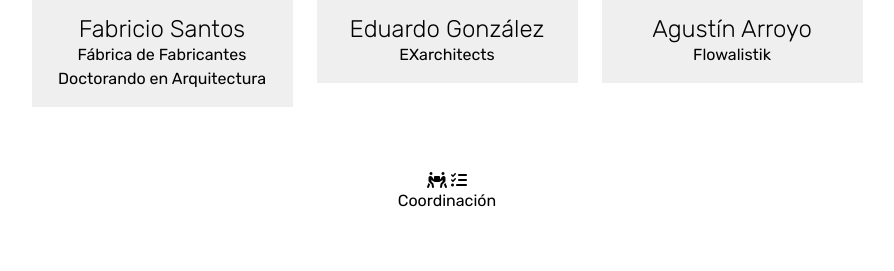
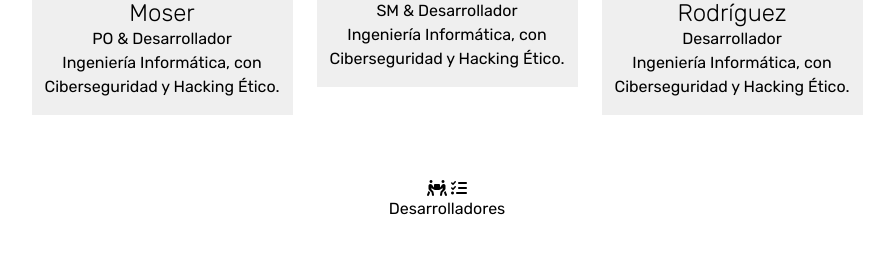
Before and after one commit to matbmoser/UFV-Eats, a PHP site: page /proyecto-IS2/about/index.php in a window 1280 px wide. Shown: the part 1524-1795 px from the top of the page, without its empty margins (193-1087 px from the left). Run offline with PHP 8.4, Linux system fonts and the light colour scheme; some libraries are stand-ins or nearby versions.

Commit message:
Modificando el about us

```diff
--- a/about/index.php
+++ b/about/index.php
@@ -55,7 +55,14 @@
     </p>
     </div>
     <div class="mbr-text col-10 col-md-9 mbr-fonts-style display-7">
-            <blockquote><p><strong>Desde nuestras casas,&nbsp;</strong>fabricamos y montamos <strong>viseras-pantallas &nbsp;</strong>a través de impresoras 3D gracias al material donado por varias<strong> compañias y de manera anónima</strong>. Tambíen organizamos y distribuimos la producción con la ayuda de <strong>bomberos de Fuenlabrada</strong>, que entregan a los <strong>Hospitales y Centros de Salud</strong>, que se ponen en contacto con nosotros <strong>solicitando ayuda</strong>.</p><p>Si quieres <strong>participar en nuestro proyecto</strong>, donando material comprándolo o colaborando de alguna forma, ponte en <strong>contacto</strong> con nosotros o<strong> pulse en este botón a bajo</strong> y siga las instrucciones.</p>
+            <blockquote><p>La creacion de la página web permite tanto a los profesores como
+        a los alumnos y personas que vengan de visita a la Universidad Francisco de Vitoria
+        conocer los menús que se sirven en la cafetería. Aunque la finalidad no es únicamente
+        la de mostrar el menú del día, que puede facilitar en gran medida la decisión de las
+        personas sobre lo que quieren comer, sino que sobre todo está destinado a ayudar a
+        aquellos con alergias alimenticias intolerancias o gente que sigue algún tipo de dieta
+        específica, que son los usuarios para los que realmente está destinada nuestra
+        página web.</p>
         </blockquote>
     </div>
    </div>
@@ -65,10 +72,10 @@
 
     <div class="container align-center">
         <h2 class="pb-3 mbr-fonts-style mbr-section-title display-2">
-            EQUIPO ANTI COVID
+           UFV EATS
         </h2>
         <h3 class="mbr-section-subtitle mbr-fonts-style mbr-light display-5">
-            ¡Esto son los voluntarios que están trabajando duro y dedicando su tiempo para mantener este proyecto funcionando sin parar!
+           Integrantes del proyecto.
         </h3>
         <div class="agrupacion">
           <div class="row slideanim">
@@ -78,7 +85,7 @@
             <div class="subtitles mbr-fonts-style mbr-section-title" style="display: flow-root;padding-top: 2em;">
             <i class="iconos fas fa-industry"></i>
             <i class="iconos fas fa-cubes"></i>
-            <p>Producción y Colaboración de Fabricación</p>
+            <p>Jefe Proyecto y Desarrolladores</p>
             </div>
             <i class="cuadroderizq fas fa-angle-right"></i>
             <i class="cuadroder fas fa-angle-right"></i>
@@ -89,49 +96,51 @@
             <div class="team-item col-lg-3 col-md-6 FadeLeft">
                 <a href="http://fabdefab.com" target="_blank">
                   <div class="item-image">
-                      <img src="../media/img/img12.jpeg" alt="" title="">
+                      <img src="../media/img/mathias.jpg" alt="mathias" title="">
                   </div>
                   </a>
                   <div class="item-caption py-3">
                       <div class="item-name px-2">
                           <p class="mbr-fonts-style display-5">
-                            Fabricio Santos</p>
+                            Mathias Brunkow Moser</p>
                       </div>
                       <div class="item-role px-2">
-                          <p>Fábrica de Fabricantes</p>
-                          <p>Doctorando en Arquitectura</p>
+                          <p>PO & Desarrollador</p>
+                          <p>Ingeniería Informática, con Ciberseguridad y Hacking Ético.</p>
                       </div>
                   </div>
 
               </div><div class="team-item col-lg-3 col-md-6 slideanim">
               <a href="https://exarchitects.com" target="_blank">
                   <div class="item-image">
-                      <img src="../media/img/img20.jpg" alt="" title="">
+                      <img src="../media/img/aina.jpg" alt="aina" title="">
                   </div>
                   </a>
                   <div class="item-caption py-3">
                       <div class="item-name px-2">
                           <p class="mbr-fonts-style display-5">
-                            Eduardo González</p>
+                          Aina Mora Columbrans</p>
                       </div>
                       <div class="item-role px-2">
-                          <p>EXarchitects</p>
+                          <p>SM & Desarrollador</p>
+                          <p>Ingeniería Informática, con Ciberseguridad y Hacking Ético.</p>
                       </div>
                   </div>
               </div>
               <div class="team-item col-lg-3 col-md-6 FadeRight">
                   <a href="https://flowalistik.com" target="_blank">
                   <div class="item-image">
-                      <img src="../media/img/img19.jpeg" alt="" title="">
+                      <img src="../media/img/rafa.jpg" alt="rafa" title="">
                   </div>
                   </a>
                   <div class="item-caption py-3">
                       <div class="item-name px-2">
                           <p class="mbr-fonts-style display-5">
-                            Agustín Arroyo</p>
+                          Rafael Camarero Rodríguez</p>
                       </div>
                       <div class="item-role px-2">
-                          <p>Flowalistik</p>
+                          <p>Desarrollador</p>
+                          <p>Ingeniería Informática, con Ciberseguridad y Hacking Ético.</p>
                       </div>
                   </div>
               </div>
@@ -145,7 +154,7 @@
             <div class="subtitles mbr-fonts-style mbr-section-title" style="display: flow-root;padding-top: 2em;">
             <i class="iconos fas fa-people-carry"></i>
             <i class="iconos fas fa-tasks"></i>
-            <p>Coordinación</p>
+            <p>Desarrolladores</p>
             </div>
             <i class="cuadroderizq fas fa-angle-right"></i>
             <i class="cuadroder fas fa-angle-right"></i>
@@ -155,33 +164,34 @@
 
             <div class="team-item col-lg-3 col-md-6 FadeLeft">
                   <div class="item-image">
-                      <img src="../media/img/img14.jpeg" alt="" title="">
+                      <img src="../media/img/charly.jpg" alt="charly" title="">
                   </div>
                   <div class="item-caption py-3">
                       <div class="item-name px-2">
                           <p class="mbr-fonts-style display-5">
-                            Alba del Rey</p>
+                          Carlos Simon Hernandez</p>
                       </div>
                       <div class="item-role px-2">
-                          <p>Arquitectura</p>
+                          <p>Desarrollador</p>
+                          <p>Ingeniería Informática, experto en Robótica.</p>
                       </div>
                   </div>
               </div>
               <div class="team-item col-lg-3 col-md-6 FadeRight">
                   <div class="item-image">
-                      <img src="../media/img/img15.jpeg" alt="" title="">
+                      <img src="../media/img/martin.jpg" alt="martin" title="">
                   </div>
                   <div class="item-caption py-3">
                       <div class="item-name px-2">
                           <p class="mbr-fonts-style display-5">
-                            Almudena Laria</p>
+                            Martin Diz Figueroa</p>
                       </div>
                       <div class="item-role px-2">
-                          <p>Arquitectura</p>
+                          <p>Desarrollador</p>
+                          <p>Ingeniería Informática, experto en Robótica.</p>
                       </div>
                   </div>
               </div>
-
             </div>
           </div>
 </section>
```
